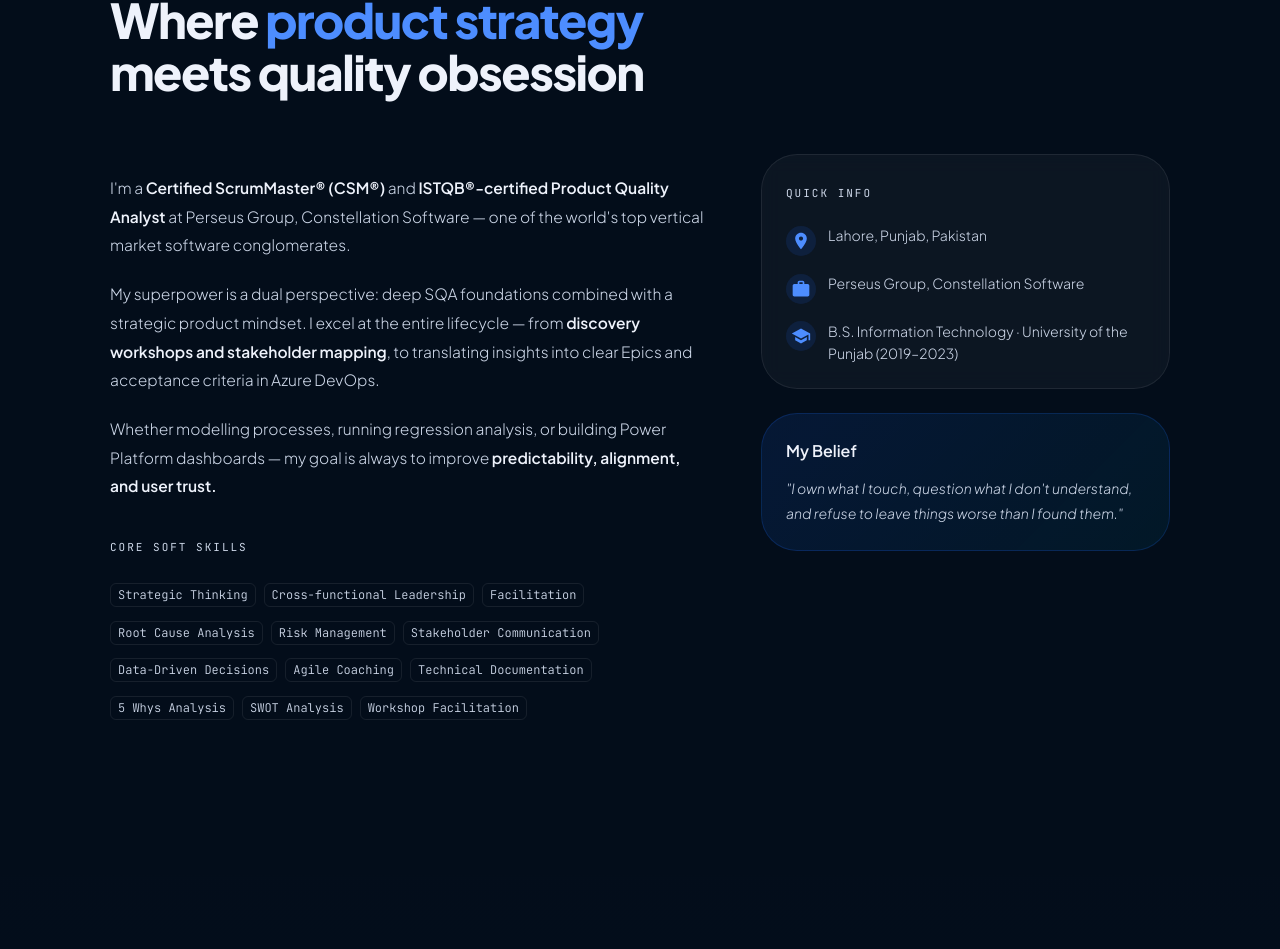
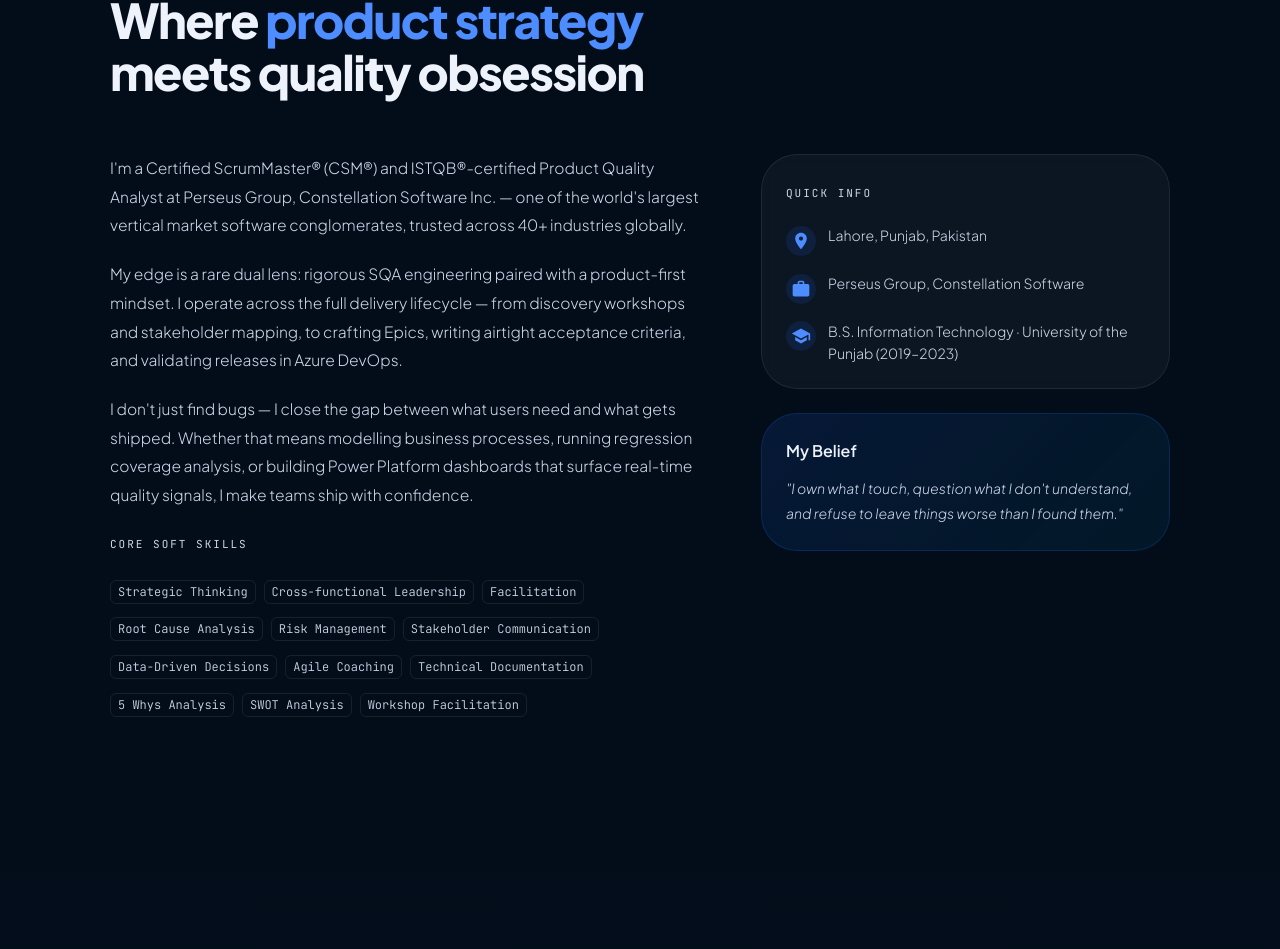
Before and after one commit to shironigun/shironigun.github.io, a React (Vite) app: page / in a window 1280 px wide. Shown: the part 959-1908 px from the top of the page. Built offline with nearby package versions, Linux system fonts and the light colour scheme.

Commit message:
Refactor About section: enhance bio display with line height adjustments and remove redundant text

```diff
--- a/src/components/About.jsx
+++ b/src/components/About.jsx
@@ -38,17 +38,10 @@ export default function About() {
         <Grid2 size={{ xs: 12, md: 7 }}>
           <MotionBox variants={fadeUp} custom={0} initial="hidden" animate={inView ? 'visible' : 'hidden'}>
             {personal.bio.map((p, i) => (
-              <Typography key={i} variant="body1" sx={{ color: 'text.secondary', mb: 2.5, fontSize: '0.97rem' }} />
+              <Typography key={i} variant="body1" sx={{ color: 'text.secondary', mb: 2.5, fontSize: '0.97rem', lineHeight: 1.85 }}>
+                {p}
+              </Typography>
             ))}
-            <Typography variant="body1" sx={{ color: 'text.secondary', mb: 2.5, fontSize: '0.97rem' }}>
-              I'm a <Box component="strong" sx={{ color: 'text.primary', fontWeight: 600 }}>Certified ScrumMaster® (CSM®)</Box> and <Box component="strong" sx={{ color: 'text.primary', fontWeight: 600 }}>ISTQB®-certified Product Quality Analyst</Box> at Perseus Group, Constellation Software — one of the world's top vertical market software conglomerates.
-            </Typography>
-            <Typography variant="body1" sx={{ color: 'text.secondary', mb: 2.5, fontSize: '0.97rem' }}>
-              My superpower is a dual perspective: deep SQA foundations combined with a strategic product mindset. I excel at the entire lifecycle — from <Box component="strong" sx={{ color: 'text.primary', fontWeight: 600 }}>discovery workshops and stakeholder mapping</Box>, to translating insights into clear Epics and acceptance criteria in Azure DevOps.
-            </Typography>
-            <Typography variant="body1" sx={{ color: 'text.secondary', mb: 4, fontSize: '0.97rem' }}>
-              Whether modelling processes, running regression analysis, or building Power Platform dashboards — my goal is always to improve <Box component="strong" sx={{ color: 'text.primary', fontWeight: 600 }}>predictability, alignment, and user trust.</Box>
-            </Typography>
 
             <Typography variant="overline" sx={{ color: 'text.secondary', display: 'block', mb: 2 }}>Core Soft Skills</Typography>
             <Box sx={{ display: 'flex', flexWrap: 'wrap', gap: 1 }}>
```
